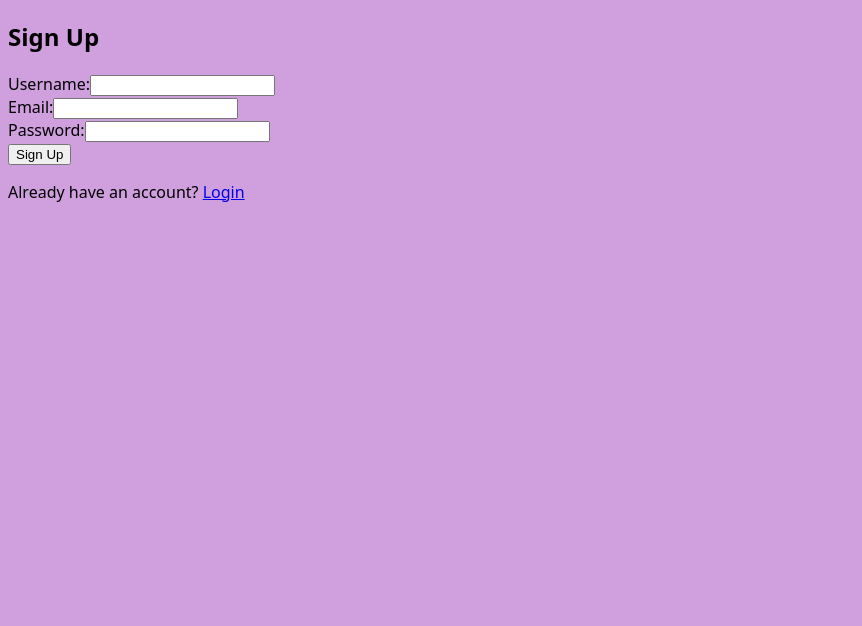
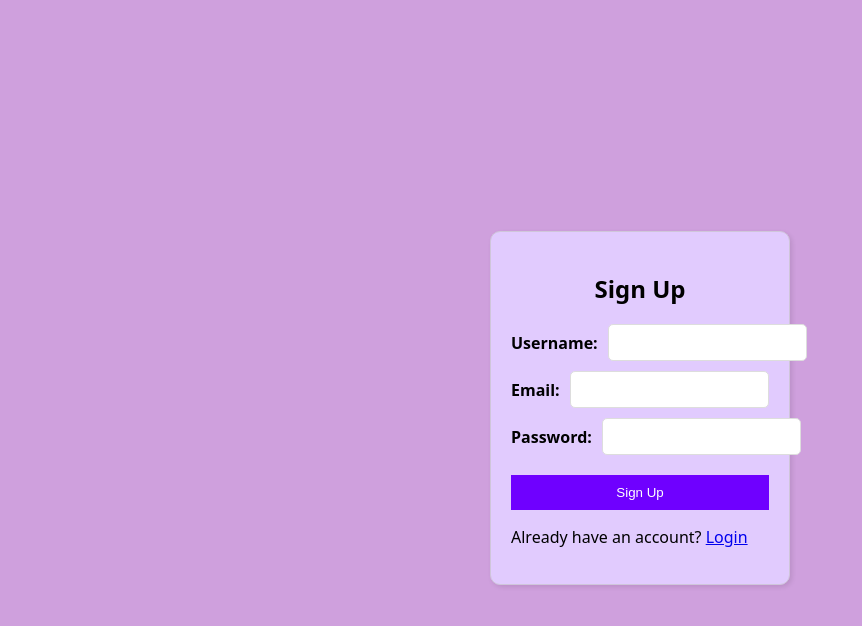
Before and after one commit to dtrejo21/Capstone-Project, a React (Vite) app: page /signup in a window 1280 px wide. Shown: the top 626 px of the page, without its empty margins (0-862 px from the left). Built offline with nearby package versions, Linux system fonts and the light colour scheme.

Commit message:
Added styling to the sign up and login page

```diff
--- a/src/components/LoginForm/LoginForm.css
+++ b/src/components/LoginForm/LoginForm.css
@@ -0,0 +1,51 @@
+.login{
+    display: flex;
+    justify-content: center;
+    align-items: center;
+    height: 100vh;
+}
+
+.login-form{
+    display: flex;
+    flex-direction: column;
+    width: 300px;
+    padding: 20px;
+    border: 1px solid #cfc6da;
+    border-radius: 10px;
+    box-shadow: 2px 2px 5px rgba(0, 0, 0, 0.1);
+    background-color: #e1cbfe;
+}
+
+.login-form h2{
+    text-align: center;
+}
+
+.login-form .form-content{
+    display: flex;
+    align-items: center;
+    margin-bottom: 10px;
+}
+
+.login-form .form-content label{
+    margin-right: 10px;
+    font-weight: bold;
+    text-align: left;
+    flex: 1;
+}
+
+.login-form input{
+    padding: 10px;
+    border: 1px solid #ddd;
+    border-radius: 5px;
+    flex: 1;
+}
+
+.login-form button{
+    margin-top: 10px;
+    padding: 10px;
+    width: 100%;
+    border: none;
+    background-color: #6f00ff;
+    color: white;
+    cursor: pointer;
+}
--- a/src/components/SignupForm/SignupForm.css
+++ b/src/components/SignupForm/SignupForm.css
@@ -0,0 +1,51 @@
+.signup{
+    display: flex;
+    justify-content: center;
+    align-items: center;
+    height: 100vh;
+}
+
+.signup-form{
+    display: flex;
+    flex-direction: column;
+    width: 300px;
+    padding: 20px;
+    border: 1px solid #cfc6da;
+    border-radius: 10px;
+    box-shadow: 2px 2px 5px rgba(0, 0, 0, 0.1);
+    background-color: #E1CBFE;
+}
+
+.signup-form h2{
+    text-align: center;
+}
+
+.signup-form .form-content{
+    display: flex;
+    align-items: center;
+    margin-bottom: 10px;
+}
+
+.signup-form .form-content label{
+    margin-right: 10px;
+    font-weight: bold;
+    text-align: left;
+    flex: 1;
+}
+
+.signup-form input{
+    padding: 10px;
+    border: 1px solid #ddd;
+    border-radius: 5px;
+    flex: 1;
+}
+
+.signup-form button{
+    margin-top: 10px;
+    padding: 10px;
+    width: 100%;
+    border: none;
+    background-color: #6f00ff;
+    color: white;
+    cursor: pointer;
+}
```
